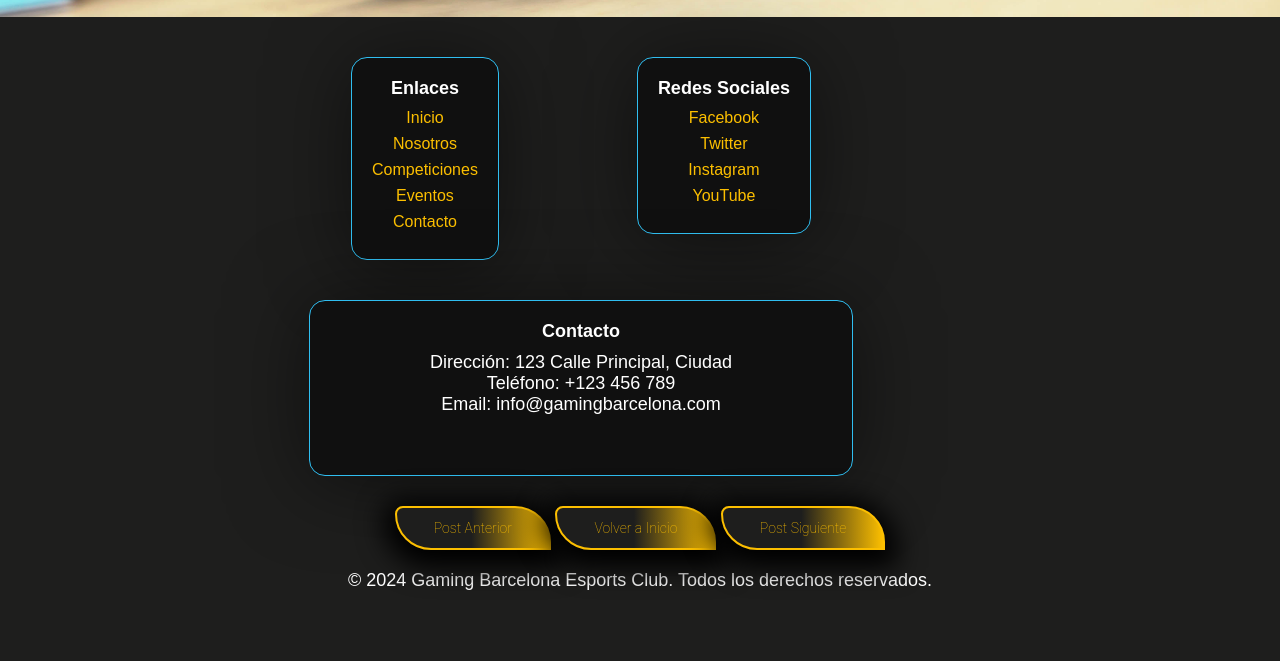
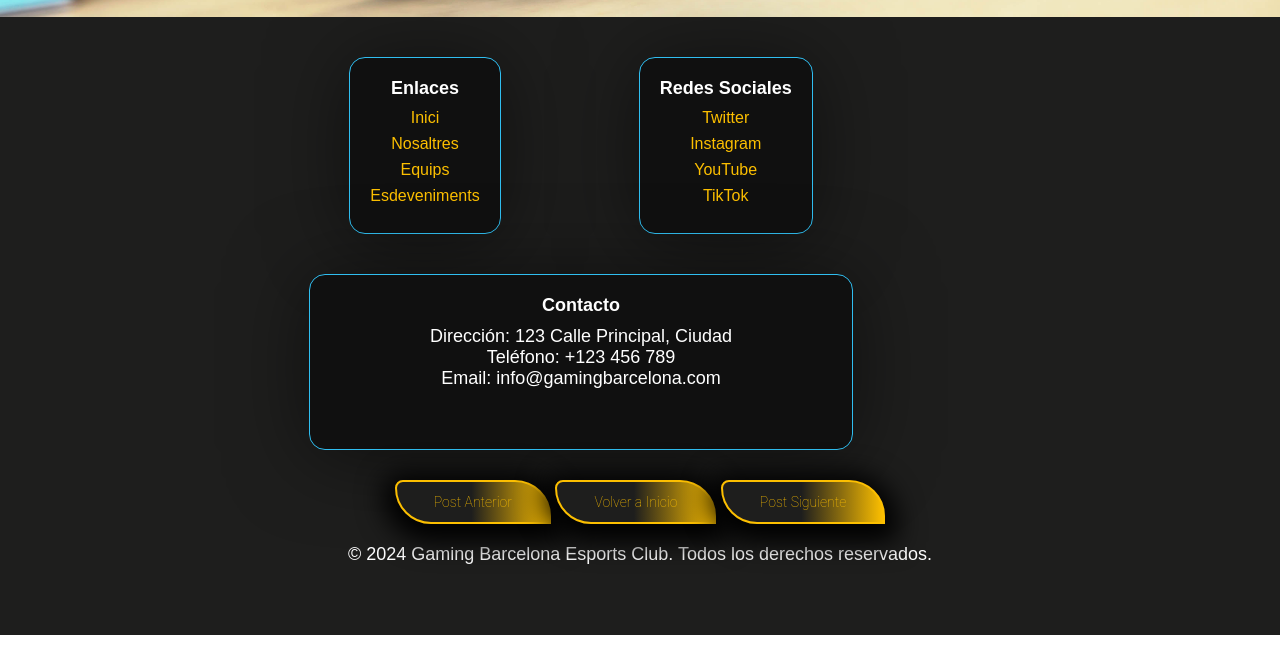
Before and after one commit to FranciscoCallejaCarbajo/Api-GBCN, a plain HTML site: page GBCN-api/Nosotros.html in a window 1280 px wide. Shown: the part 2123-2784 px from the top of the page. After the commit the page ends 2758 px from the top, so only its background shows below. Drawn offline with Linux system fonts and the light colour scheme.

Commit message:
update nosotros pie de pagina

```diff
--- a/GBCN-api/Nosotros.html
+++ b/GBCN-api/Nosotros.html
@@ -115,11 +115,10 @@
                     <div class="footer-box">
                         <h4>Enlaces</h4>
                         <ul>
-                            <li><a href="index.html">Inicio</a></li>
-                            <li><a href="nosotros.html">Nosotros</a></li>
-                            <li><a href="competiciones.html">Competiciones</a></li>
-                            <li><a href="eventos.html">Eventos</a></li>
-                            <li><a href="contacto.html">Contacto</a></li>
+                            <li><a href="index.html">Inici</a></li>
+                            <li><a href="nosotros.html">Nosaltres</a></li>
+                            <li><a href="competiciones.html">Equips</a></li>
+                            <li><a href="eventos.html">Esdeveniments</a></li>
                         </ul>
                     </div>
                 </div>
@@ -127,10 +126,10 @@
                     <div class="footer-box">
                         <h4>Redes Sociales</h4>
                         <ul>
-                            <li><a href="#">Facebook</a></li>
-                            <li><a href="#">Twitter</a></li>
-                            <li><a href="#">Instagram</a></li>
-                            <li><a href="#">YouTube</a></li>
+                            <li><a href="https://twitter.com/GamingBarxelona" target="_blank">Twitter</a></li>
+                        <li><a href="https://www.instagram.com/gamingbarcelonaec/" target="_blank">Instagram</a></li>
+                        <li><a href="https://www.youtube.com/@gamingbarcelonaesportsclub" target="_blank">YouTube</a></li>
+                        <li><a href="https://www.tiktok.com/@gamingbarcelona" target="_blank">TikTok</a></li>
                         </ul>
                     </div>
                 </div>
```
